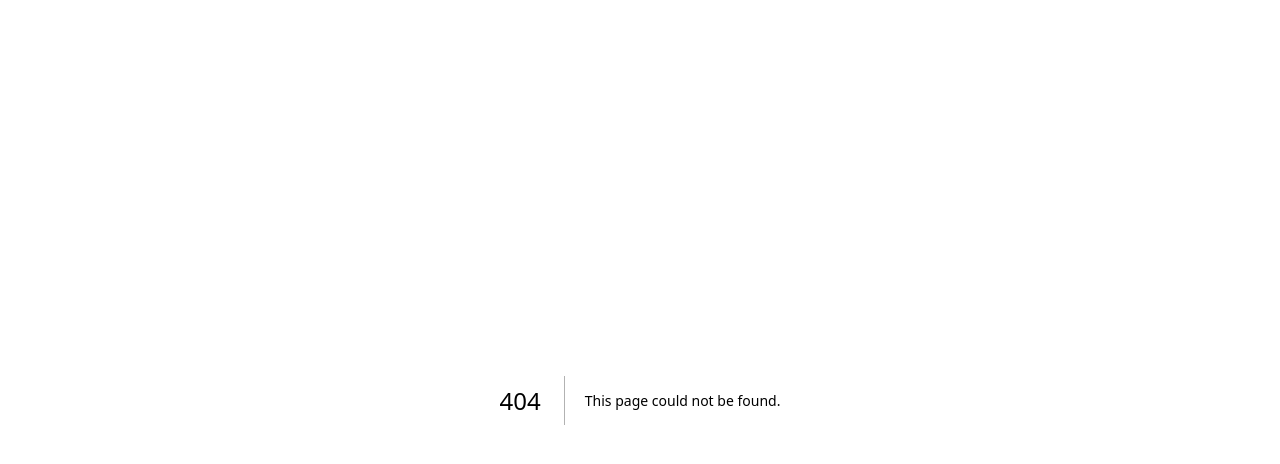
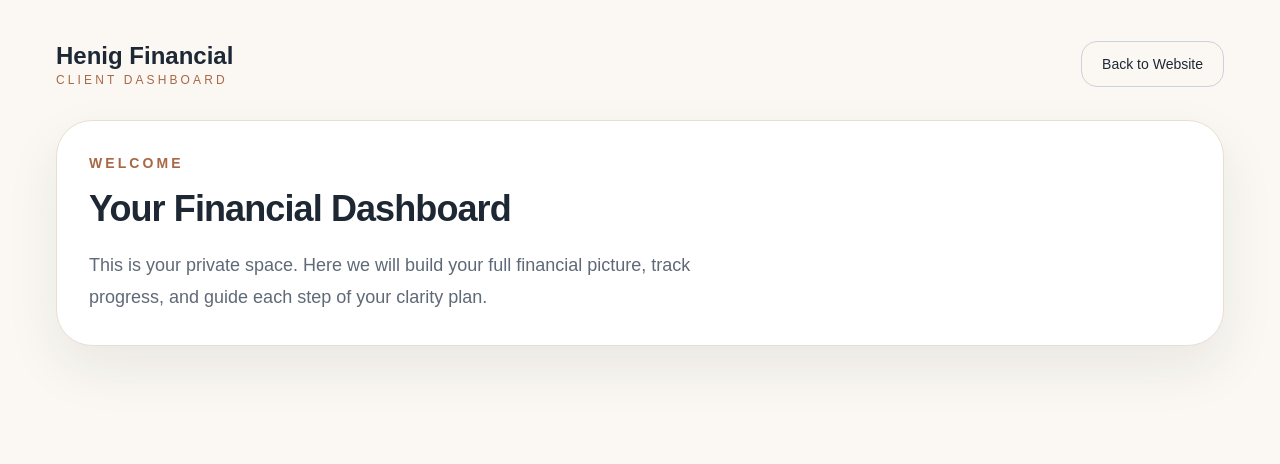
Before and after one commit to samuelhenig/henig-financial, a Next.js app: page /client in a window 1280 px wide. Before the commit this address had no page. Shown: the top 464 px of the page. Built offline with nearby package versions, Linux system fonts and the light colour scheme.

Commit message:
Create page.js

```diff
--- /dev/null
+++ b/src/app/client/page.js
@@ -0,0 +1,42 @@
+export default function ClientPage() {
+  return (
+    <main className="min-h-screen bg-[#FBF8F3] text-[#1D2834]">
+      <div className="mx-auto max-w-7xl px-6 py-10 md:px-10 lg:px-14">
+
+        <div className="mb-8 flex items-center justify-between">
+          <div>
+            <div className="text-2xl font-semibold">Henig Financial</div>
+            <div className="text-xs uppercase tracking-[0.26em] text-[#A86846]">
+              Client Dashboard
+            </div>
+          </div>
+
+          <a
+            href="/"
+            className="rounded-2xl border border-[#CAD2DB] px-5 py-3 text-sm font-medium hover:bg-[#F4EFE8]"
+          >
+            Back to Website
+          </a>
+        </div>
+
+        <div className="rounded-[36px] border border-[#E8DED2] bg-white p-8 shadow-[0_22px_54px_rgba(29,40,52,0.08)]">
+
+          <div className="text-sm font-semibold uppercase tracking-[0.22em] text-[#A86846]">
+            Welcome
+          </div>
+
+          <h1 className="mt-4 text-4xl font-semibold tracking-tight">
+            Your Financial Dashboard
+          </h1>
+
+          <p className="mt-5 max-w-2xl text-lg leading-8 text-[#5F6977]">
+            This is your private space. Here we will build your full financial picture,
+            track progress, and guide each step of your clarity plan.
+          </p>
+
+        </div>
+
+      </div>
+    </main>
+  );
+}
```
